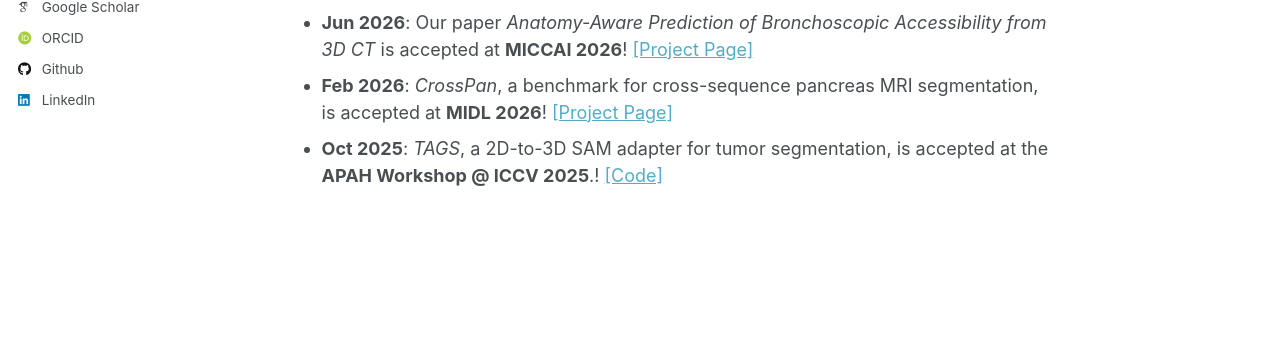
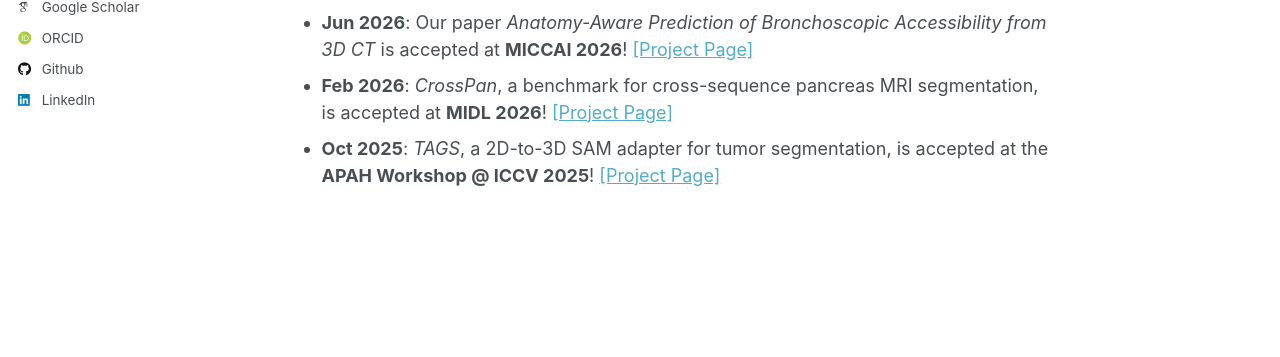
Before and after one commit to lkpengcs/lkpengcs.github.io, a Jekyll site: the page built from _pages/about.md, in a window 1280 px wide and 1152 px high. Shown: the part 564-921 px from the top of the window. Built offline with Jekyll 4.4.1, drawn with Linux system fonts in a browser that asks for light colours; some web fonts are replaced.

Commit message:
update minor errors

```diff
--- a/_pages/about.md
+++ b/_pages/about.md
@@ -21,4 +21,4 @@ News and Updates
 * **Jun 2026**: Started an AI/ML research internship at **Johnson & Johnson**.
 * **Jun 2026**: Our paper *Anatomy-Aware Prediction of Bronchoscopic Accessibility from 3D CT* is accepted at **MICCAI 2026**! [[Project Page]](https://nubagcilab.github.io/BronchoAccess/)
 * **Feb 2026**: *CrossPan*, a benchmark for cross-sequence pancreas MRI segmentation, is accepted at **MIDL 2026**! [[Project Page]](https://crosspan.netlify.app/)
-* **Oct 2025**: *TAGS*, a 2D-to-3D SAM adapter for tumor segmentation, is accepted at the **APAH Workshop @ ICCV 2025**.! [[Code]](https://github.com/sirileeee/TAGS)
+* **Oct 2025**: *TAGS*, a 2D-to-3D SAM adapter for tumor segmentation, is accepted at the **APAH Workshop @ ICCV 2025**! [[Project Page]](https://github.com/sirileeee/TAGS)
```
